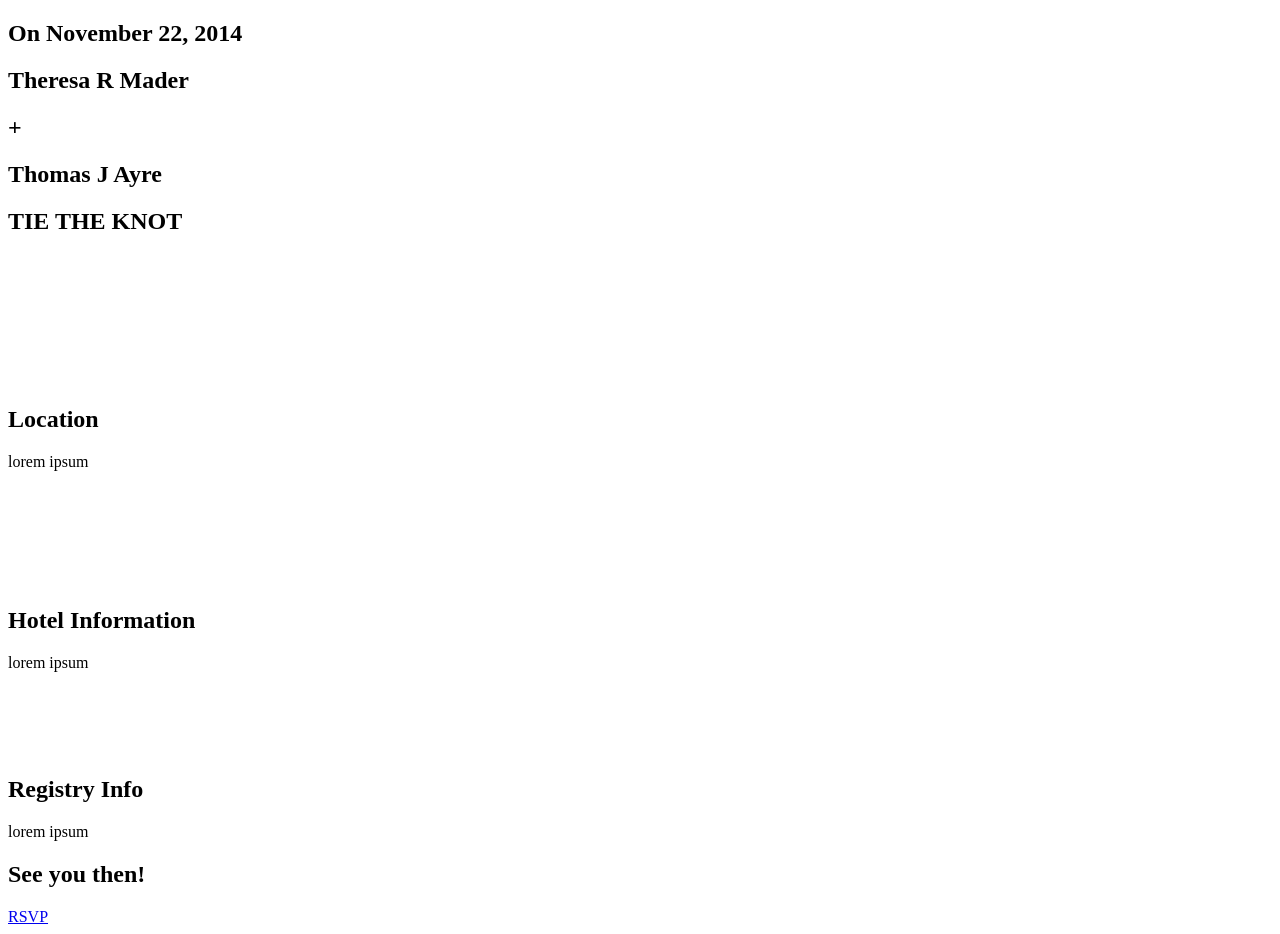
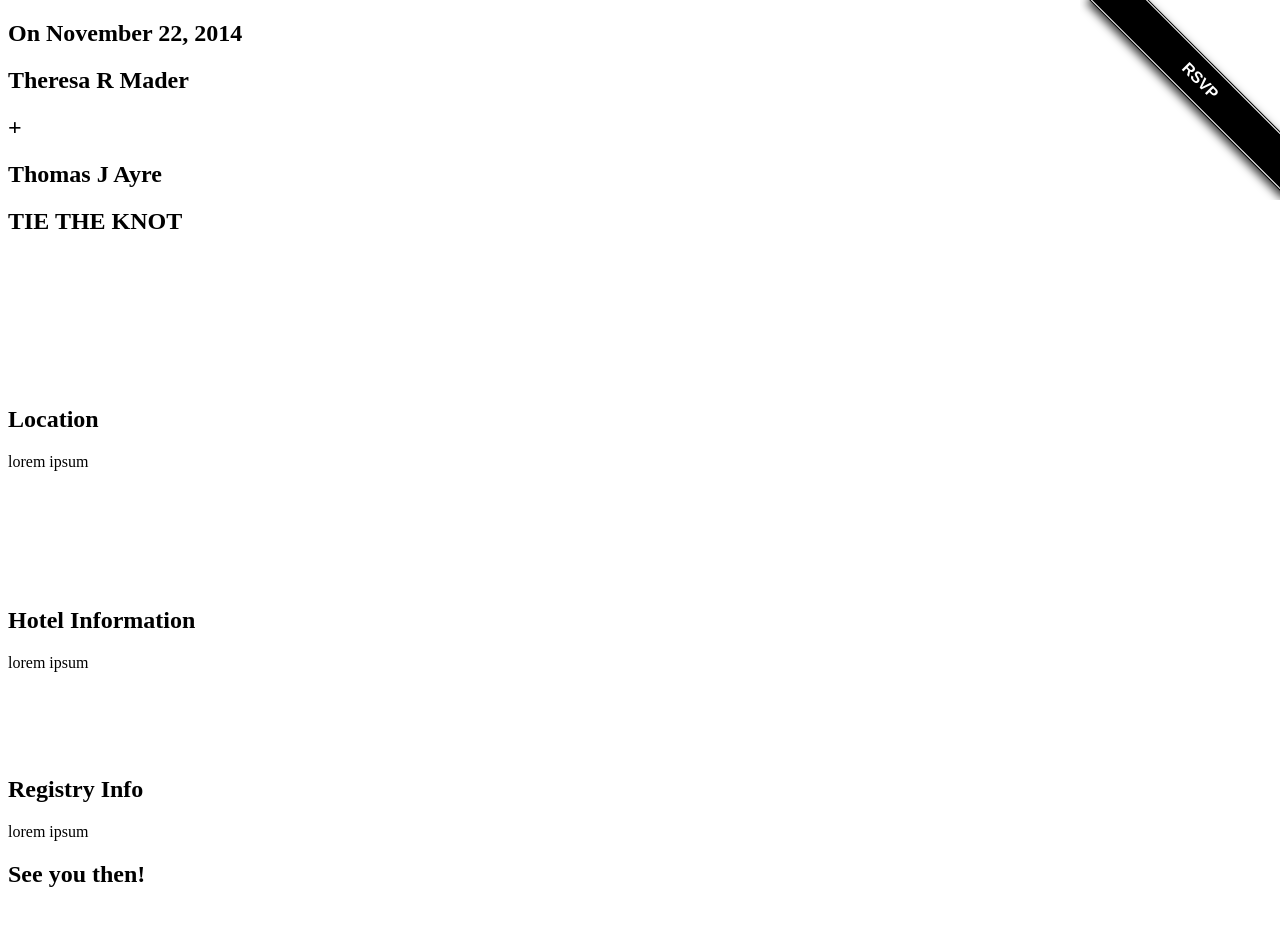
Before and after one commit to tayre/wedding, a Python web app: template demo-static_content/templates/index.html in a window 1280 px wide. After the commit the page ends 887 px from the top, so only its background shows below. Run offline with Jinja, Linux system fonts and the light colour scheme; the template is opened without the code that fills it, so the values that code supplies are empty; some libraries are stand-ins or nearby versions.

Commit message:
adjusting css

```diff
--- /dev/null
+++ b/demo-static_content/static/ribbon.css
@@ -0,0 +1,54 @@
+
+#rsvp_ribbon a { background:#000;
+    color:#fff;
+    text-decoration:none;
+    font-family:arial, sans-serif;
+    text-align:center;
+    font-weight:bold;
+    padding:5px 40px;
+    font-size:1rem;
+    line-height:2rem;
+    position:relative;
+    transition:0.5s;}
+
+#rsvp_ribbon a:hover {
+    background:#060;color:#fff;
+}
+
+#rsvp_ribbon a::before ,#rsvp_ribbon a::after {
+    content:"";
+    width:100%;
+    display:block;
+    position:absolute;
+    top:1px;
+    left:0;
+    height:1px;
+    background:#fff;
+}
+
+#rsvp_ribbon a::after {
+    bottom:1px;top:auto;
+}
+
+@media screen and (min-width:300px){
+    #rsvp_ribbon {
+        position:absolute;
+        display:block;
+        top:0;
+        right:0;
+        width:200px;
+        overflow:hidden;
+        height:200px;
+    }
+
+    #rsvp_ribbon a {
+        width:200px;
+        position:absolute;
+        top:60px;
+        right:-60px;
+        transform:rotate(45deg);
+        -webkit-transform:rotate(45deg);
+        box-shadow:4px 4px 10px rgba(0,0,0,0.8);
+    }
+
+}
--- a/demo-static_content/templates/index.html
+++ b/demo-static_content/templates/index.html
@@ -7,6 +7,7 @@
         <meta name="apple-mobile-web-app-status-bar-style" content="black-translucent" />
         <meta name="viewport" content="width=device-width, initial-scale=1.0, maximum-scale=1.0, user-scalable=no">
         <title>~</title>
+        <link rel="stylesheet" href="ribbon.css">
         <link rel="stylesheet" href="reveal/css/reveal.min.css">
         <link rel="stylesheet" href="reveal/css/theme/simple.css" id="theme">
         <!--[if lt IE 9]>
@@ -137,6 +138,6 @@
 
         </script>
 
-        <span id="rsvp_ribbon"><a href="http://en.wikipedia.org/wiki/RSVP_(invitations)">RSVP</a></span>
+        <span id="rsvp_ribbon"><a href="/rsvp">RSVP</a></span>
     </body>
 </html>
```
